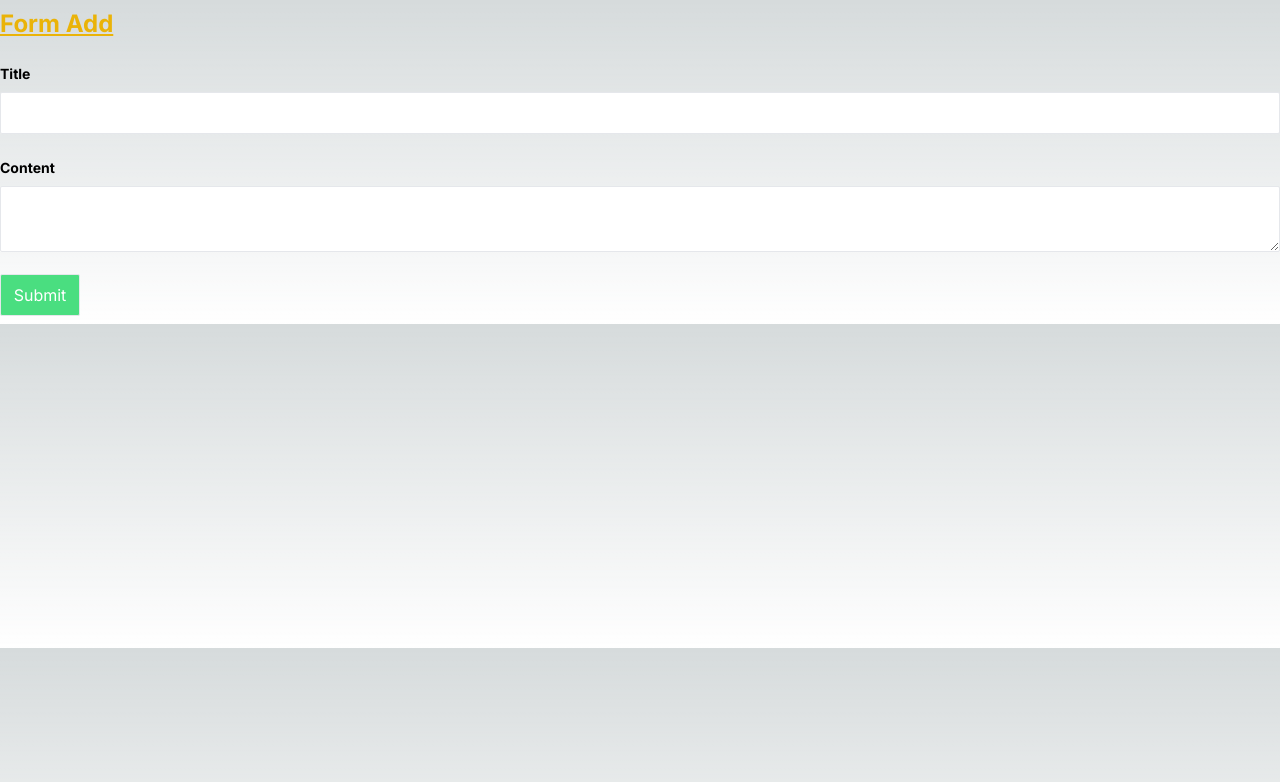
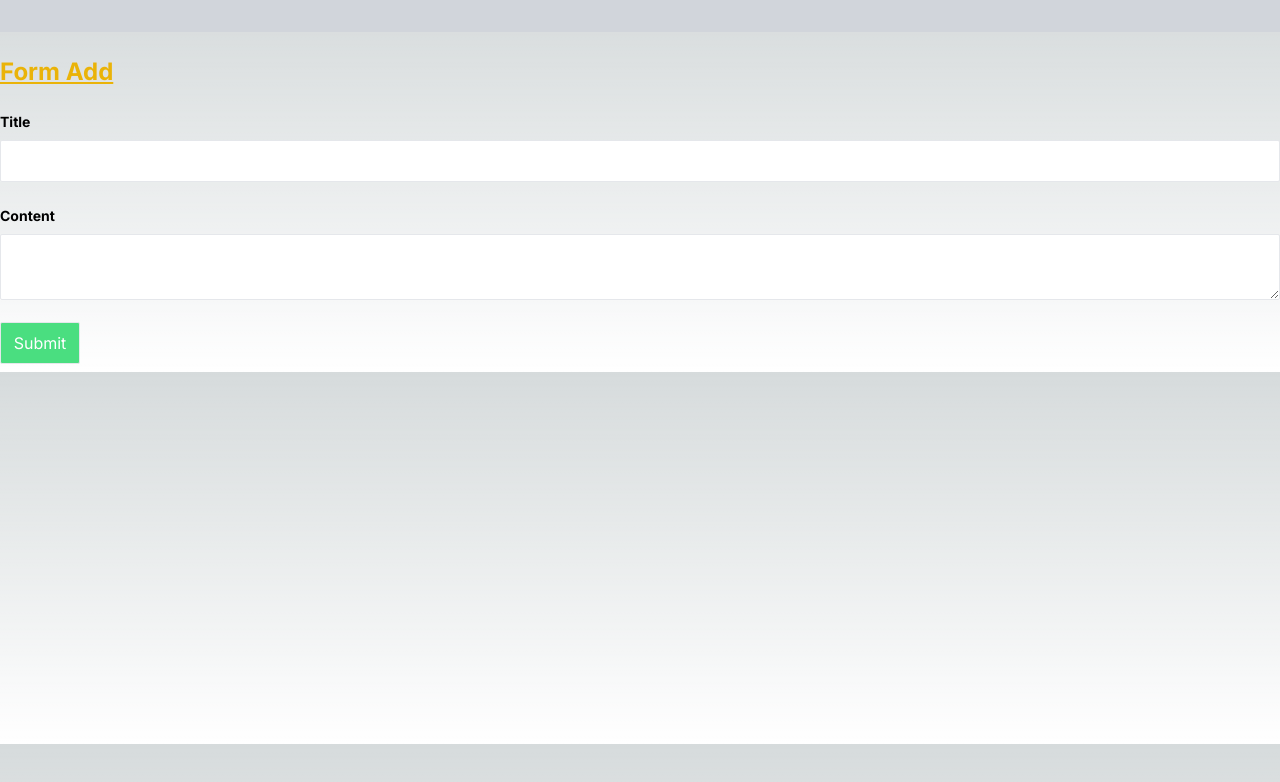
Before and after one commit to hendisantika/nextjs14-post-crud, a Next.js app: page /post/create in a window 1280 px wide. Shown: the top 782 px of the page. Built offline with nearby package versions, Linux system fonts and the light colour scheme.

Commit message:
Add layout.tsx file🫸🌀✏️📗🐧🐳⬆

```diff
--- a/src/app/layout.tsx
+++ b/src/app/layout.tsx
@@ -1,22 +1,28 @@
-import type { Metadata } from "next";
-import { Inter } from "next/font/google";
-import "./globals.css";
+import './globals.css'
+import type {Metadata} from 'next'
+import {Inter} from 'next/font/google'
+import Header from './components/Header'
 
-const inter = Inter({ subsets: ["latin"] });
+const inter = Inter({subsets: ['latin']})
 
 export const metadata: Metadata = {
-  title: "Create Next App",
-  description: "Generated by create next app",
-};
+    title: 'Create Next App',
+    description: 'Generated by create next app',
+}
 
 export default function RootLayout({
-  children,
-}: Readonly<{
-  children: React.ReactNode;
-}>) {
+                                       children,
+                                   }: {
+    children: React.ReactNode
+}) {
   return (
-    <html lang="en">
-      <body className={inter.className}>{children}</body>
-    </html>
-  );
+      <html lang="en">
+      <body className={inter.className}>
+      <Header/>
+      <div className='w-full max-w-7xl mt-4 m-auto'>
+          {children}
+      </div>
+      </body>
+      </html>
+  )
 }
```
